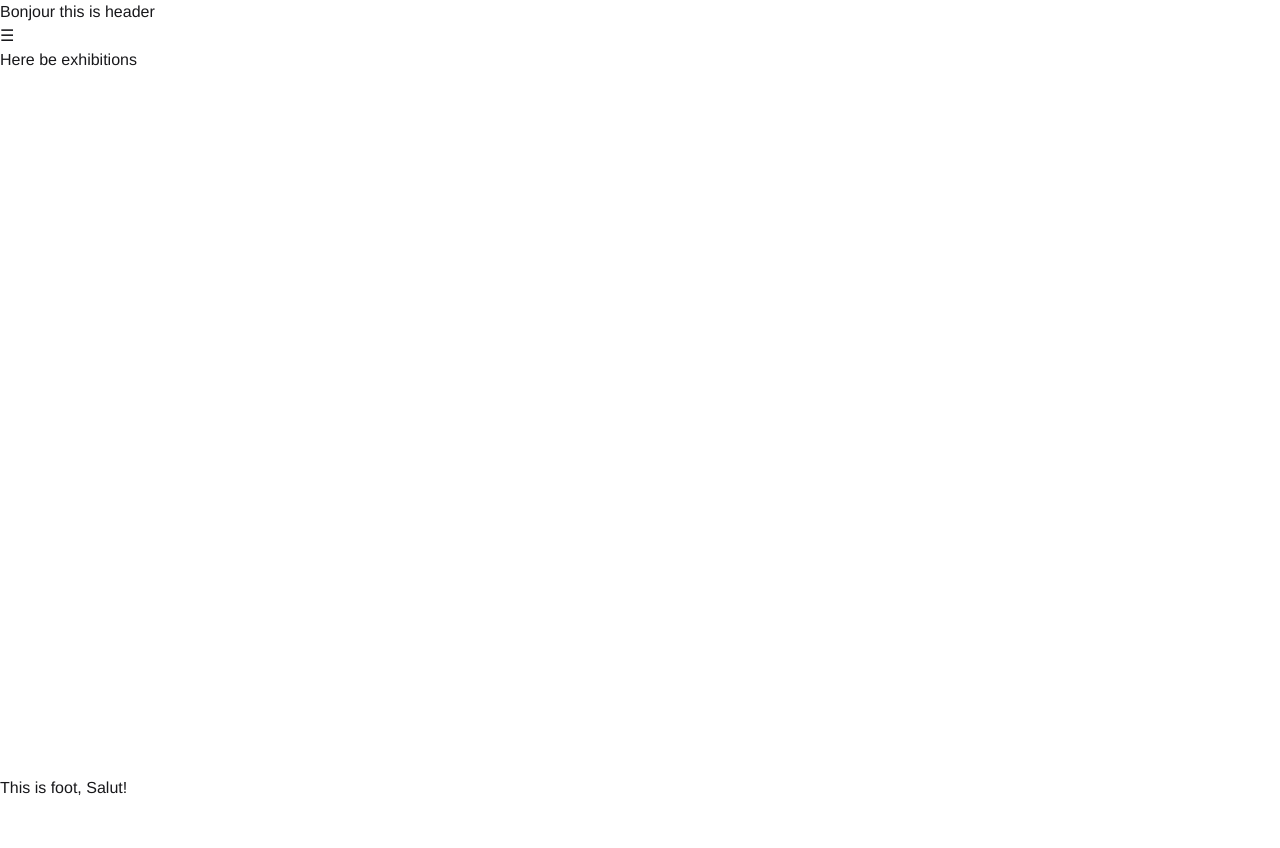
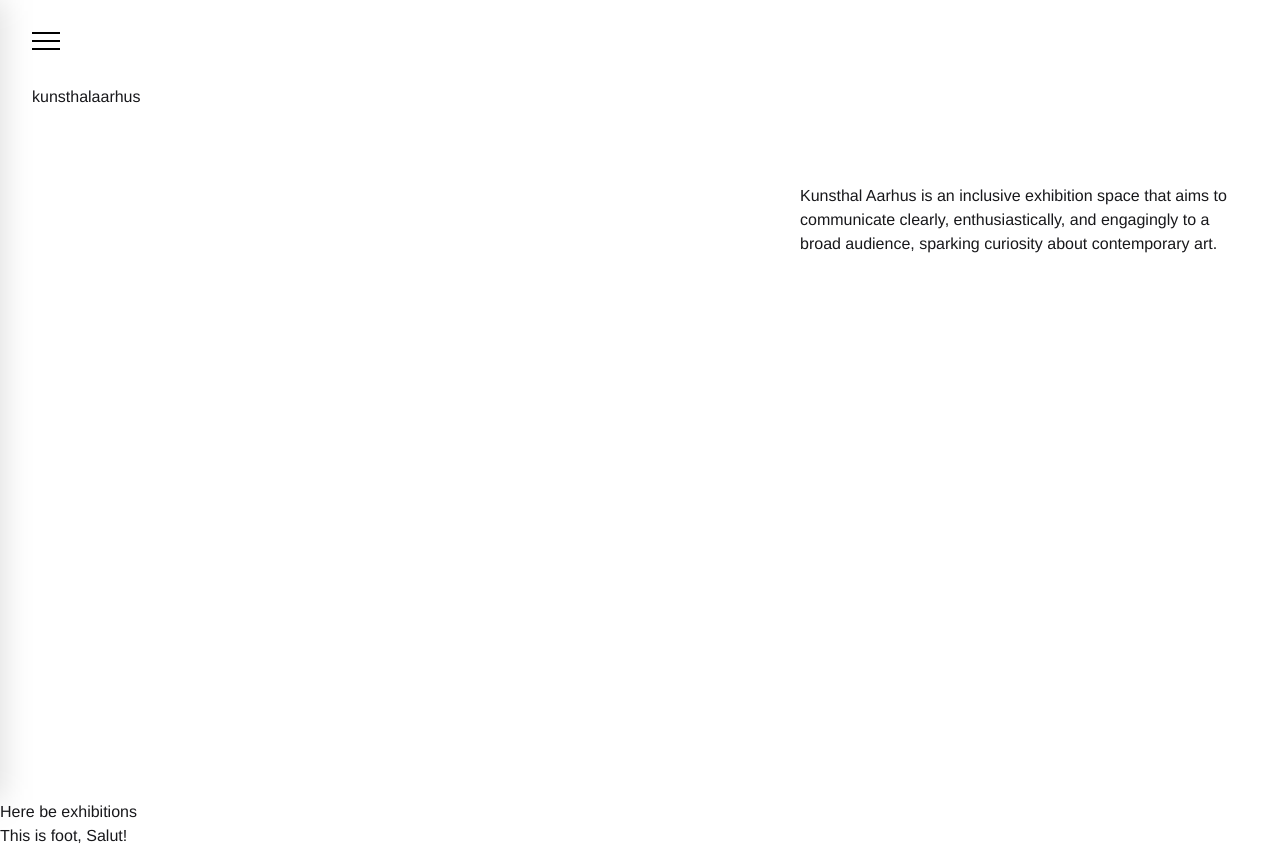
Before and after one commit to CavicEmil/french-museum, a React (Vite) app: page /bonjour/exhibits in a window 1280 px wide. Before the commit the page ends 800 px from the top, so only its background shows below. Built offline with nearby package versions, Linux system fonts and the light colour scheme.

Commit message:
Header done

```diff
--- a/src/components/Header.jsx
+++ b/src/components/Header.jsx
@@ -1,37 +1,96 @@
-import { useState } from "react";
+import { useState, useEffect } from "react";
 
 export default function Header() {
     const [menuOpen, setMenuOpen] = useState(false);
 
+    // Lock scroll when menu is open
+    useEffect(() => {
+        document.body.style.overflow = menuOpen ? "hidden" : "auto";
+    }, [menuOpen]);
+
     return (
-        <header>
-            <h1>Bonjour this is header</h1>
-            <button onClick={() => setMenuOpen(true)} aria-label="Open menu">
-                &#9776; {/* burger icon */}
+        <header className="min-h-screen bg-white p-8 font-sans relative overflow-hidden">
+
+            {/* BURGER */}
+            <button
+                onClick={() => setMenuOpen(true)}
+                aria-label="Open menu"
+                className="flex flex-col gap-1.5"
+            >
+                <span className="w-7 h-[2px] bg-black"></span>
+                <span className="w-7 h-[2px] bg-black"></span>
+                <span className="w-7 h-[2px] bg-black"></span>
             </button>
+
+            {/* TITLE */}
+            <h1
+                className="mt-10 leading-[0.85]"
+                style={{
+                    fontSize: "var(--font-size-header)",
+                    fontWeight: "var(--font-weight-bold)"
+                }}
+            >
+                kunsthalaarhus
+            </h1>
+
+            {/* DESCRIPTION (RIGHT SIDE) */}
+            <p
+                className="max-w-md ml-auto mt-20"
+                style={{
+                    fontSize: "var(--font-size-body)",
+                    fontWeight: "var(--font-weight-regular)",
+                    color: "var(--color-primary-grey)"
+                }}
+            >
+                Kunsthal Aarhus is an inclusive exhibition space that aims to
+                communicate clearly, enthusiastically, and engagingly to a broad
+                audience, sparking curiosity about contemporary art.
+            </p>
+
+            {/* SIDE DRAWER */}
+            <div
+                className={`fixed top-0 left-0 h-full w-[320px] bg-[#f2f2f2] z-50
+                transform transition-transform duration-300 ease-[cubic-bezier(0.77,0,0.18,1)]
+                ${menuOpen ? "translate-x-0" : "-translate-x-full"}`}
+            >
+
+                {/* Soft blurred edge */}
+                <div className="absolute right-0 top-0 h-full w-12 pointer-events-none
+                                bg-gradient-to-r from-transparent to-black/20 blur-lg"></div>
+
+                <div className="p-8 flex flex-col h-full">
+
+
+
+                    {/* NAV */}
+                    <nav className="flex flex-col gap-8"
+                        style={{ fontSize: "var(--font-size-body)" }}
+                    >
+                        <a href="#">Lorem</a>
+                        <a href="#">ipsum</a>
+                        <a href="#">venenatis</a>
+                        <a href="#">donec nunc</a>
+                    </nav>
+
+                    {/* FOOTER TEXT */}
+                    <div
+                        className="mt-auto"
+                        style={{
+                            fontSize: "var(--font-size-body)",
+                            fontWeight: "var(--font-weight-regular)"
+                        }}
+                    >
+                        Nu: Lukket
+                    </div>
+                </div>
+            </div>
+
+            {/* BACKDROP (click outside to close) */}
             {menuOpen && (
-                <div style={{
-                    position: "fixed",
-                    top: 0,
-                    left: 0,
-                    width: "100vw",
-                    height: "100vh",
-                    background: "rgba(0,0,0,0.7)",
-                    zIndex: 1000,
-                    display: "flex",
-                    flexDirection: "column",
-                    alignItems: "center",
-                    justifyContent: "center"
-                }}>
-                    <nav>
-                        <ul>
-                            <li><a href="#">Home</a></li>
-                            <li><a href="#">Exhibitions</a></li>
-                            <li><a href="#">Contact</a></li>
-                        </ul>
-                    </nav>
-                    <button onClick={() => setMenuOpen(false)} aria-label="Close menu">Close</button>
-                </div>
+                <div
+                    className="fixed inset-0 bg-black/10 z-40"
+                    onClick={() => setMenuOpen(false)}
+                />
             )}
         </header>
     );
```
